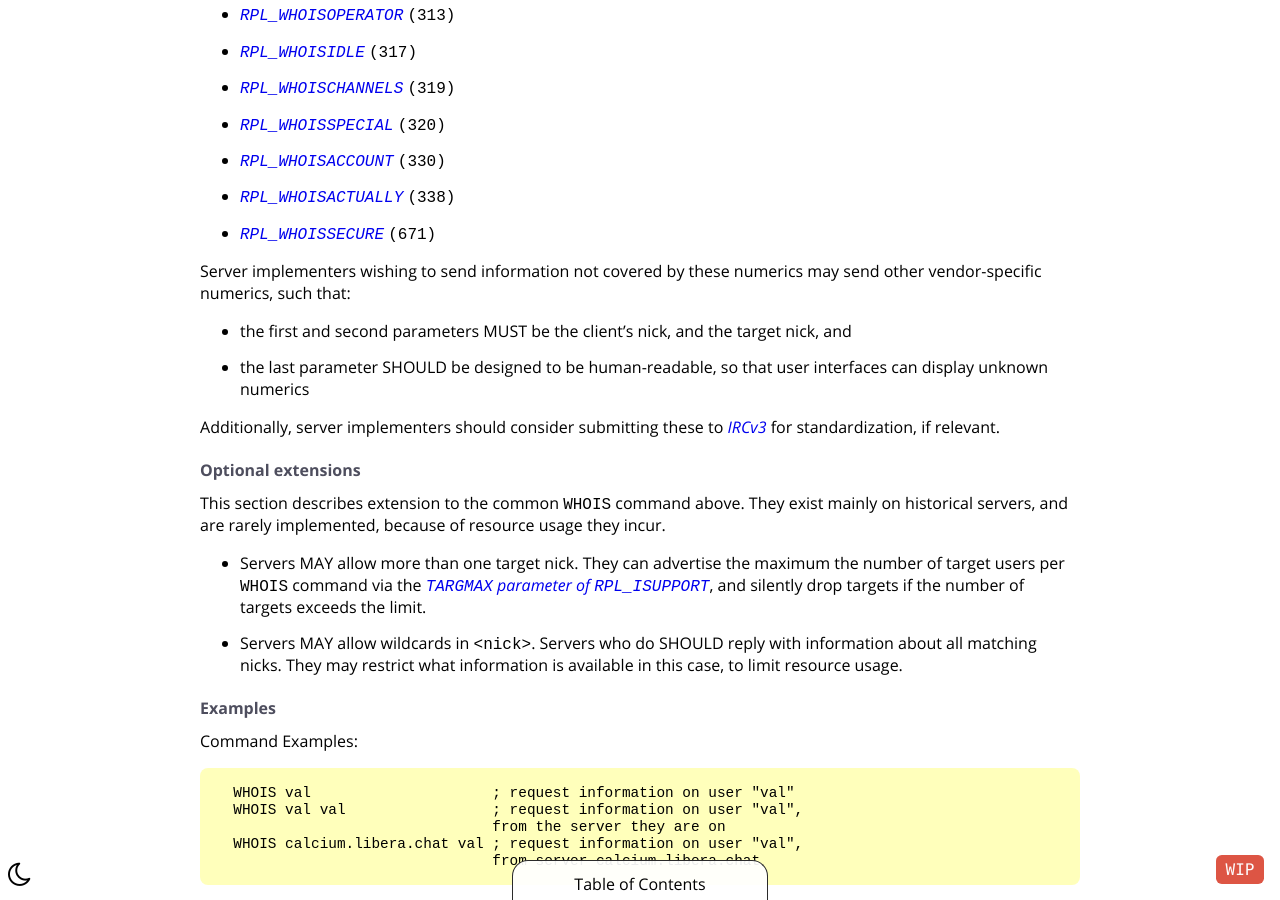
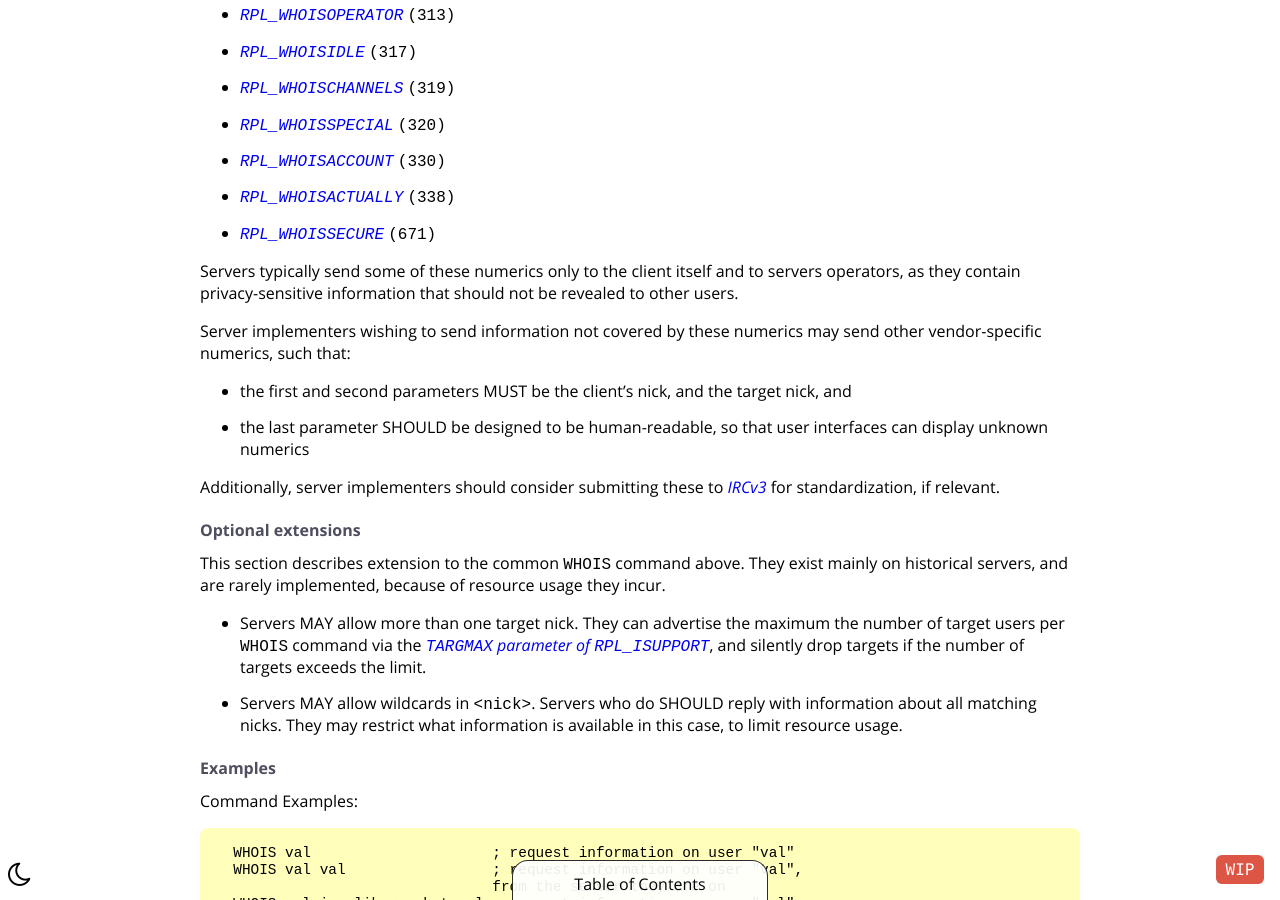
Before and after one commit to ircdocs/modern-irc, a Jekyll site: the page built from index.md, in a window 1280 px wide and 900 px high, scrolled down 34407 px. Built offline with Jekyll 4.4.1, drawn with Linux system fonts in a browser that asks for light colours.

Commit message:
Mention some numerics are reserved to server operators in practice.

```diff
--- a/index.md
+++ b/index.md
@@ -1365,6 +1365,8 @@ The following numerics MAY be returned as part of the whois reply:
 * [`RPL_WHOISACTUALLY`](#rplwhoisactually-338) `(338)`
 * [`RPL_WHOISSECURE`](#rplwhoissecure-671) `(671)`
 
+Servers typically send some of these numerics only to the client itself and to servers operators, as they contain privacy-sensitive information that should not be revealed to other users.
+
 Server implementers wishing to send information not covered by these numerics may send other vendor-specific numerics, such that:
 
 * the first and second parameters MUST be the client's nick, and the target nick, and
```
